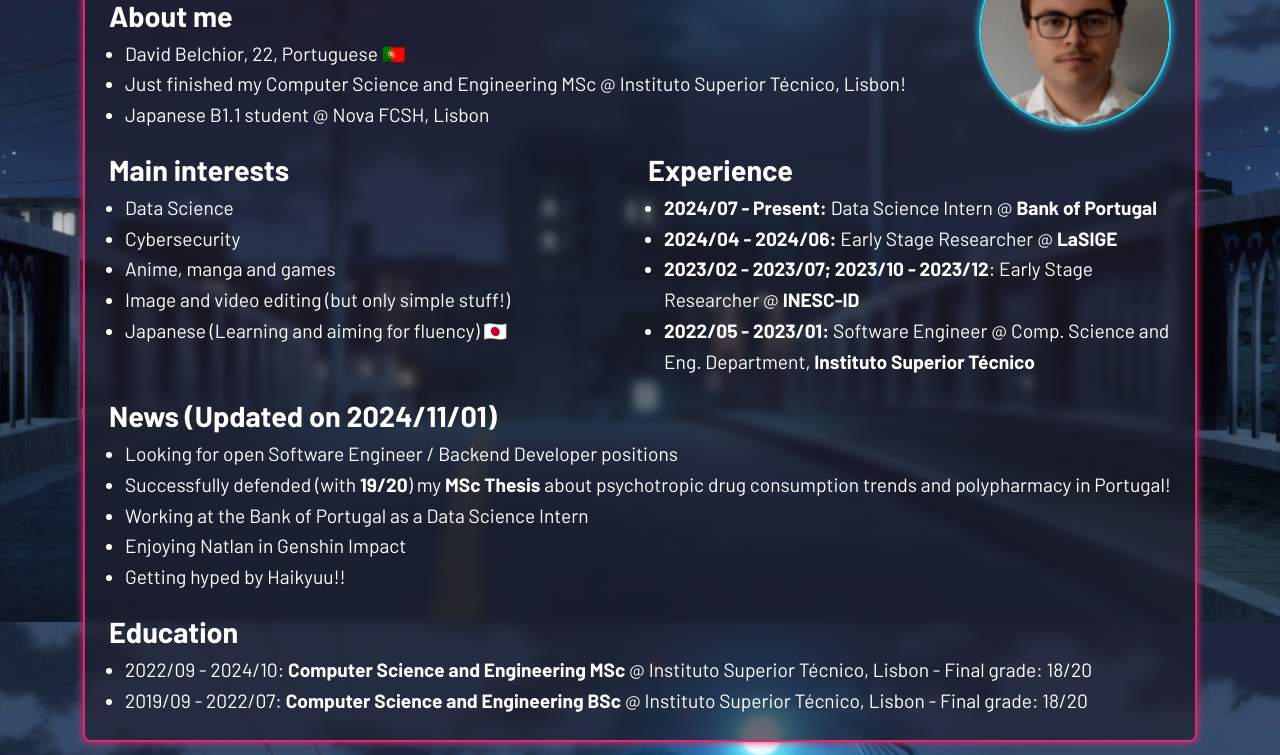
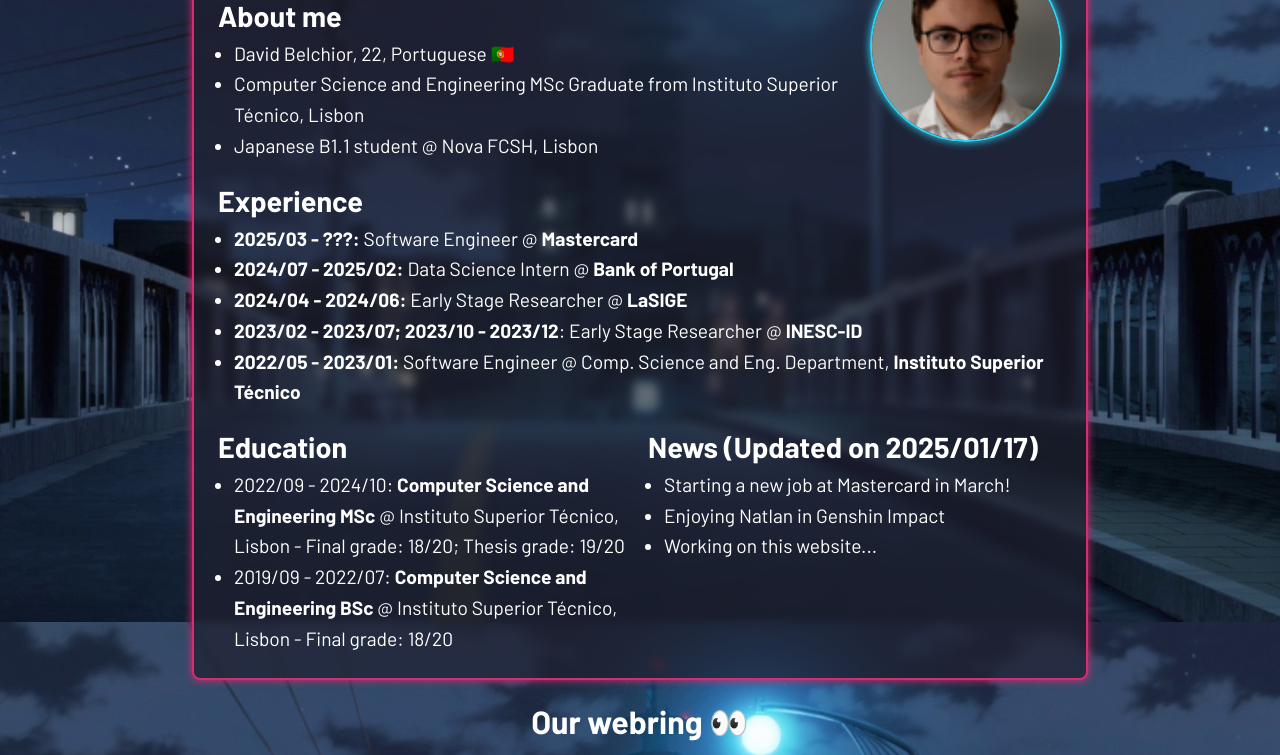
Before and after one commit to DavidAkaFunky/davidakafunky.github.io, an Astro site: page / in a window 1280 px wide. Shown: the part 178-933 px from the top of the page. Built offline with nearby package versions, Linux system fonts and the light colour scheme; Astro itself is replaced by a stand-in of ours; no server answers.

Commit message:
Update + WIP

```diff
--- a/src/components/home/CurrentActivity.astro
+++ b/src/components/home/CurrentActivity.astro
@@ -1,10 +1,8 @@
 <div>
-  <h2>News (Updated on 2024/11/01)</h2>
+  <h2>News (Updated on 2025/01/17)</h2>
   <ul>
-    <li>Looking for open Software Engineer / Backend Developer positions</li>
-    <li>Successfully defended (with <b>19/20</b>) my <b>MSc Thesis</b> about psychotropic drug consumption trends and polypharmacy in Portugal!</li>
-    <li>Working at the Bank of Portugal as a Data Science Intern</li>
+    <li>Starting a new job at Mastercard in March!</li>
     <li>Enjoying Natlan in Genshin Impact</li>
-    <li>Getting hyped by Haikyuu!!</li>
+    <li>Working on this website...</li>
   </ul>
 </div>
--- a/src/components/home/Education.astro
+++ b/src/components/home/Education.astro
@@ -1,7 +1,7 @@
 <div>
   <h2>Education</h2>
   <ul>
-    <li>2022/09 - 2024/10: <b>Computer Science and Engineering MSc</b> @ Instituto Superior Técnico, Lisbon - Final grade: 18/20</li>
+    <li>2022/09 - 2024/10: <b>Computer Science and Engineering MSc</b> @ Instituto Superior Técnico, Lisbon - Final grade: 18/20; Thesis grade: 19/20</li>
     <li>2019/09 - 2022/07: <b>Computer Science and Engineering BSc</b> @ Instituto Superior Técnico, Lisbon - Final grade: 18/20</li>
   </ul>
 </div>
--- a/src/components/home/Experience.astro
+++ b/src/components/home/Experience.astro
@@ -1,7 +1,8 @@
 <div>
   <h2>Experience</h2>
   <ul>
-    <li><b>2024/07 - Present:</b> Data Science Intern @ <b>Bank of Portugal</b></li>
+    <li><b>2025/03 - ???:</b> Software Engineer @ <b>Mastercard</b></li>
+    <li><b>2024/07 - 2025/02:</b> Data Science Intern @ <b>Bank of Portugal</b></li>
     <li><b>2024/04 - 2024/06:</b> Early Stage Researcher @ <b>LaSIGE</b></li>
     <li><b>2023/02 - 2023/07; 2023/10 - 2023/12</b>: Early Stage Researcher @ <b>INESC-ID</b></li>
     <li><b>2022/05 - 2023/01:</b> Software Engineer @ Comp. Science and Eng. Department, <b>Instituto Superior Técnico</b></li>
--- a/src/components/home/Interests.astro
+++ b/src/components/home/Interests.astro
@@ -6,5 +6,6 @@
     <li>Anime, manga and games</li>
     <li>Image and video editing (but only simple stuff!)</li>
     <li>Japanese (Learning and aiming for fluency) 🇯🇵</li>
+    <li>Music (I make monthly playlists with music I've been enjoying!)</li>
   </ul>
 </div>
--- a/src/components/home/Introduction.astro
+++ b/src/components/home/Introduction.astro
@@ -2,7 +2,7 @@
   <h2>About me</h2>
   <ul>
     <li>David Belchior, 22, Portuguese 🇵🇹</li>
-    <li>Just finished my Computer Science and Engineering MSc @ Instituto Superior Técnico, Lisbon!</li>
+    <li>Computer Science and Engineering MSc Graduate from Instituto Superior Técnico, Lisbon</li>
     <li>Japanese B1.1 student @ Nova FCSH, Lisbon</li>
   </ul>
 </div>
--- /dev/null
+++ b/src/components/interests/Gaming.astro
@@ -0,0 +1,4 @@
+<div>
+  <h2>Gaming</h2>
+
+</div>
--- /dev/null
+++ b/src/components/interests/Music.astro
@@ -0,0 +1,6 @@
+<div>
+  <h2>Music</h2>
+  I may not eccentrically talk about it, but I'm passionate about music. <br>
+  My favourite songs have been with me in my worst (and best!) moments. They can hold precious memories of the past. And they also awake some of my strongest feelings. <br>
+  I love making themed playlists. And, since August 2021, as a way to expand my musical knowledge, I've been creating monthly playlists.
+</div>
--- a/src/layouts/Layout.astro
+++ b/src/layouts/Layout.astro
@@ -102,12 +102,23 @@ const { title } = Astro.props;
     }
   }
 
+  .card {
+    display: flex;
+    flex-direction: column;
+    gap: 1rem;
+    border: 2px solid #dc2970;
+    box-shadow: 0 0 8px #dc2970;
+    background: #1e1e2eaa;
+    backdrop-filter: blur(5px);
+    padding: 1.5rem;
+    border-radius: 8px;
+  }
+
   .main-content {
-    max-width: 100rem;
+    width: max(calc(100% - 50rem), 70%);
     color: white;
     font-size: 1.2rem;
     line-height: 1.6;
-    padding: 0 2.5rem;
   }
 
   footer {
--- a/src/pages/index.astro
+++ b/src/pages/index.astro
@@ -1,7 +1,6 @@
 ---
 import Layout from "../layouts/Layout.astro";
 import Introduction from "../components/home/Introduction.astro";
-import Interests from "../components/home/Interests.astro";
 import Experience from "../components/home/Experience.astro";
 import CurrentActivity from "../components/home/CurrentActivity.astro";
 import Education from "../components/home/Education.astro";
@@ -18,12 +17,11 @@ import Education from "../components/home/Education.astro";
         <Introduction />
       </div>
     </div>
+    <Experience />
     <div class="two-col-grid">
-      <Interests />
-      <Experience />
+      <Education />
+      <CurrentActivity />
     </div>
-    <CurrentActivity />
-    <Education />
   </div>
 </Layout>
 
@@ -41,19 +39,6 @@ import Education from "../components/home/Education.astro";
     object-fit: contain;
   }
 
-  .card {
-    display: flex;
-    flex-direction: column;
-    width: 100%;
-    gap: 1rem;
-    border: 2px solid #dc2970;
-    box-shadow: 0 0 8px #dc2970;
-    background: #1e1e2eaa;
-    backdrop-filter: blur(5px);
-    padding: 1.5rem;
-    border-radius: 8px;
-  }
-
   .photo-flex {
     display: flex;
     align-items: center;
@@ -67,7 +52,7 @@ import Education from "../components/home/Education.astro";
     }
   }
 
-  @media screen and (min-width: 751px) {
+  @media screen and (min-width: 750px) {
     .intro-grid {
       display: grid;
       grid-template-columns: 4fr auto;
```
Also changed, not shown: src/pages/interests.astro (added, +11 -0 lines).
